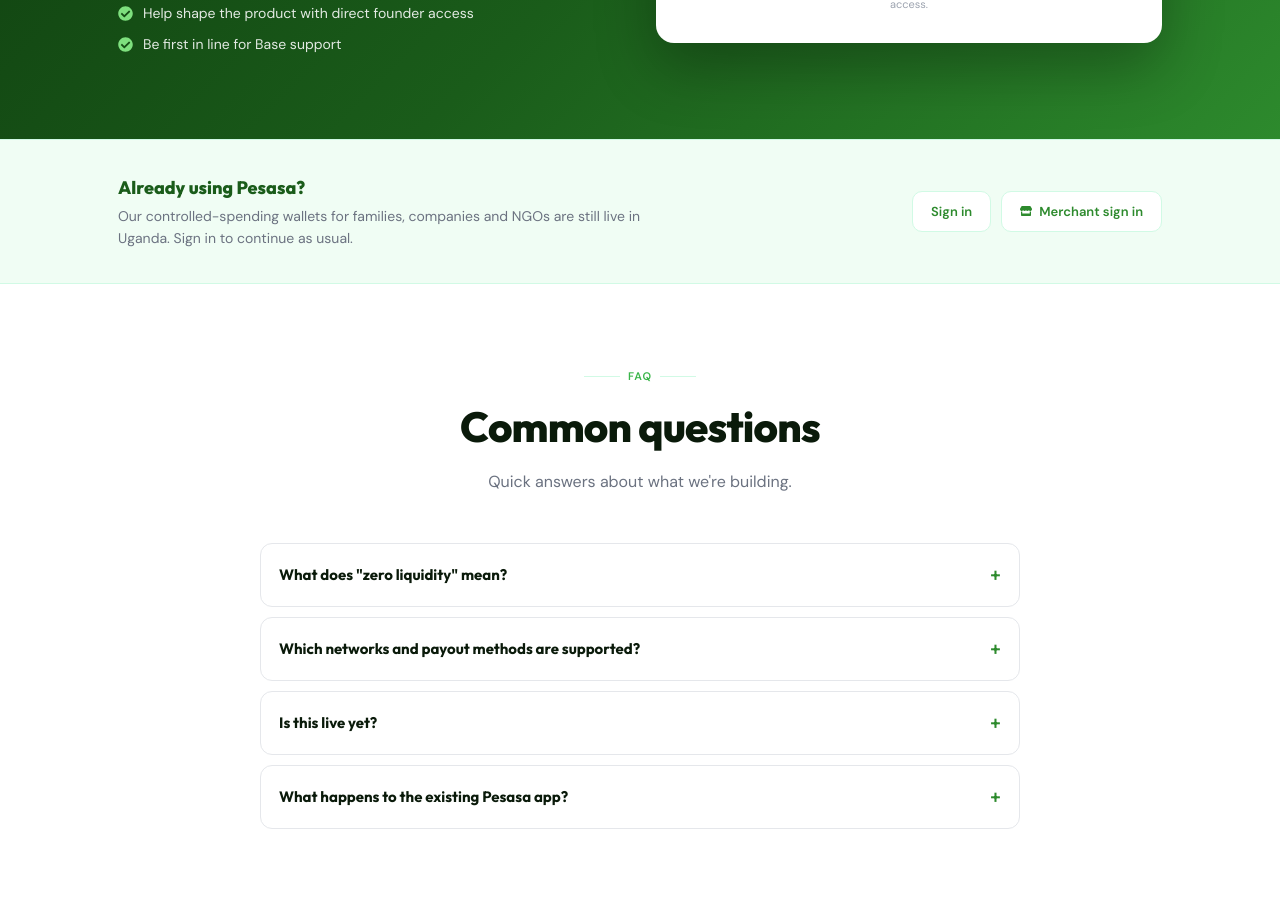
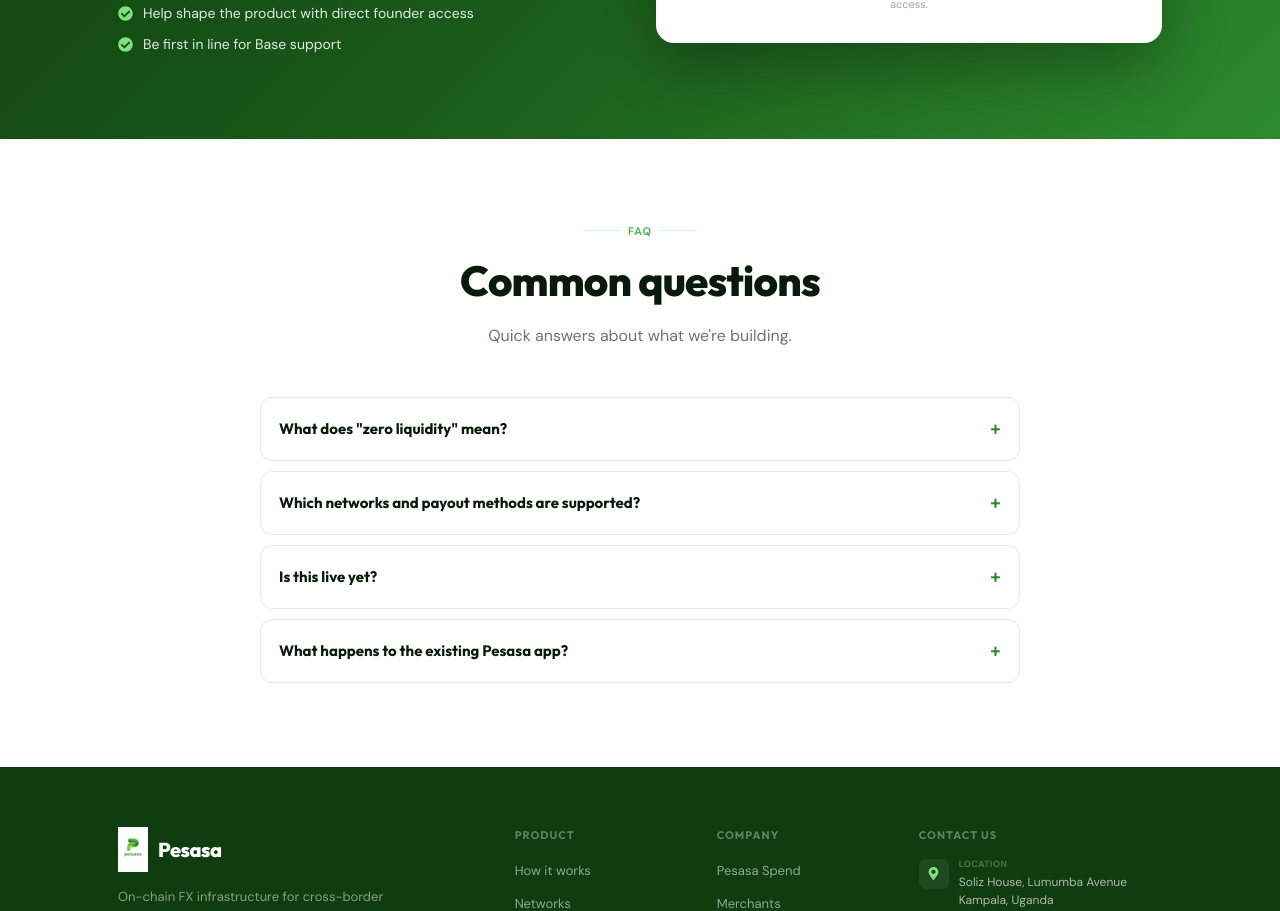
Before and after one commit to joshington/pesasafx-frontend, a Next.js app: page / in a window 1280 px wide. Shown: the part 5190-6101 px from the top of the page. Built offline with nearby package versions, Linux system fonts and the light colour scheme.

Commit message:
Form: Used google forms instead

```diff
--- a/app/page.tsx
+++ b/app/page.tsx
@@ -766,8 +766,8 @@
           </div>
         </section>
 
-        {/* LEGACY PRODUCT */}
-        <section className="legacy">
+        {/* LEGACY PRODUCT
+          <section className="legacy">
           <div className="container">
             <div className="legacy-inner">
               <div>
@@ -784,6 +784,8 @@
             </div>
           </div>
         </section>
+        */}
+
 
         {/* FAQ */}
         <section id="faq" className="section">
```
